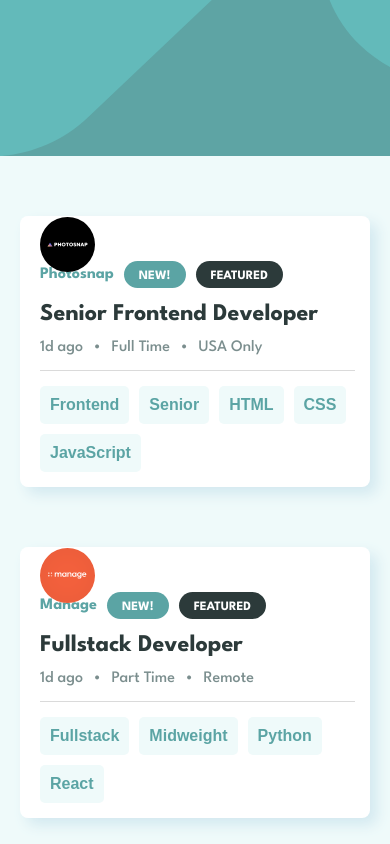
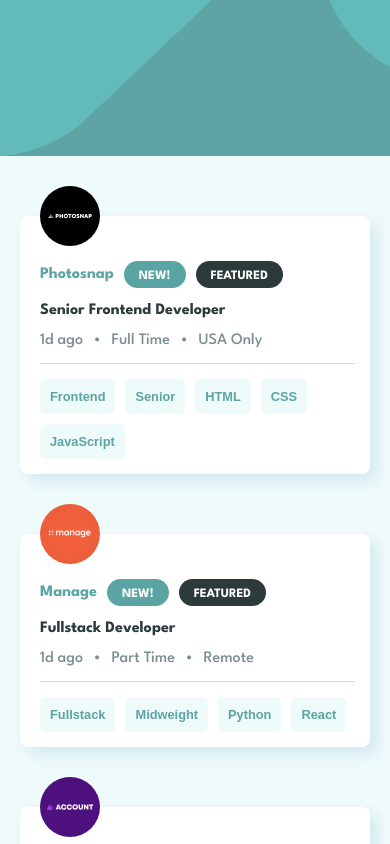
Before and after one commit to dan77uk/joblistings, a React (Create React App) app: page / in a window 390 px wide. Shown: the top 844 px of the page. Built offline with nearby package versions, Linux system fonts and the light colour scheme.

Commit message:
style: all responsive style complete

```diff
--- a/src/index.css
+++ b/src/index.css
@@ -56,6 +56,10 @@ code {
   transition: .4s;
 }
 
+.job-listing article img {
+  height: 95px;
+}
+
 .job-info {
   display: flex;
   flex-direction: column;
@@ -65,7 +69,6 @@ code {
 
 .company-name {
   color: hsl(180, 29%, 50%);
-  font-weight: 500;
   display: flex;
   gap: 5px;
   align-items: center;
@@ -148,6 +151,8 @@ code {
   background: hsl(180, 52%, 96%);
   height: 30px;
   padding: 0 0 0 15px;
+  color: hsl(180, 29%, 50%);
+  font-weight: 700;
 }
 
 .filter-catagories ul li span {
@@ -180,9 +185,6 @@ code {
 @media screen and (max-width: 959px) {
   .job-info {
     flex-basis: 1;
-    padding: 0;
-    margin: 0;
-
   }
   .catagory-container{
     width: 100%;
@@ -191,15 +193,49 @@ code {
     margin-top: 15px;
     flex-wrap: wrap;
   }
+}
 
-  .job-listing article img {
-    height: 55px;
-    position: absolute;
-    margin-top: -245px;
+@media screen and (max-width: 959px) {
+  .filter-catagories {
+    padding: 15px 20px;
+  }
+}
+
+@media screen and (max-width: 500px) {
+
+  .filter-catagories {
+    font-size: .8rem;
+    align-items: center;;
+  }
+
+  .filter-catagories ul li {
+    gap: 5px;
+    height: 30px;
+    padding: 0 0 0 5px;
+  }
+
+  .job-info {
+    padding: 0;
+    margin: 0;
   }
 
   .job-listing article {
     margin: 60px 0;
     padding: 45px 15px 15px 15px;
+    position: relative;
+  }
+
+  .job-listing article img {
+    height: 60px;
+    position: absolute;
+    top: -30px;
+  }
+
+  .job-position {
+    font-size: 1rem;
+  }
+
+  .catagory-container {
+    font-size: .8rem;
   }
 }
```
